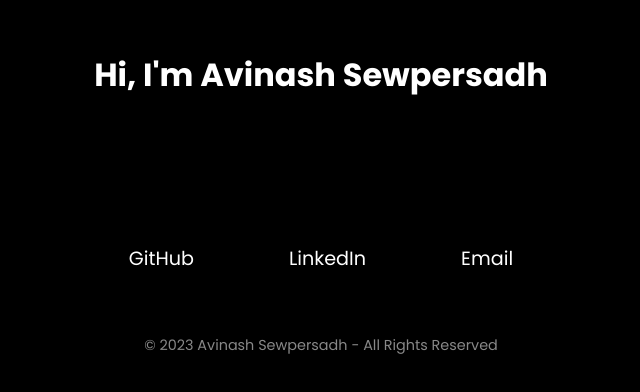
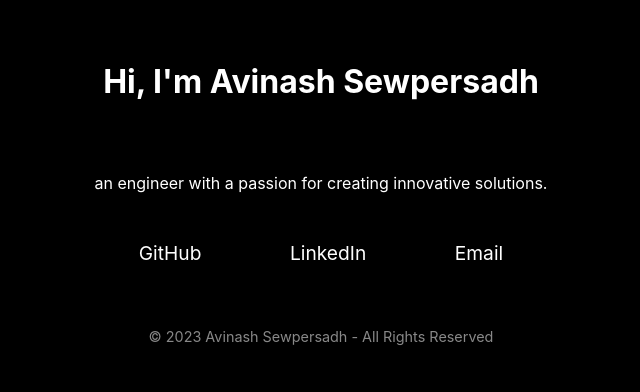
Before and after one commit to dotavi/dotavi.github.io, a Next.js app: page / in a window 1280 px wide. Shown: the part 200-592 px from the top of the page, without its empty margins (319-959 px from the left). Built offline with nearby package versions, Linux system fonts and the light colour scheme.

Commit message:
Update Home.module.css

```diff
--- a/styles/Home.module.css
+++ b/styles/Home.module.css
@@ -1,12 +1,21 @@
+@keyframes fadeIn {
+  from {
+    opacity: 0;
+  }
+  to {
+    opacity: 1;
+  }
+}
+
 .container {
-  font-family: 'Poppins', sans-serif;
-  min-height: 100vh;
   display: flex;
   flex-direction: column;
+  align-items: center;
   justify-content: center;
-  align-items: center;
-  padding: 0 2rem;
+  height: 100vh;
   background-color: #000;
+  color: #fff;
+  animation: fadeIn 1s ease-in;
 }
 
 .main {
```
